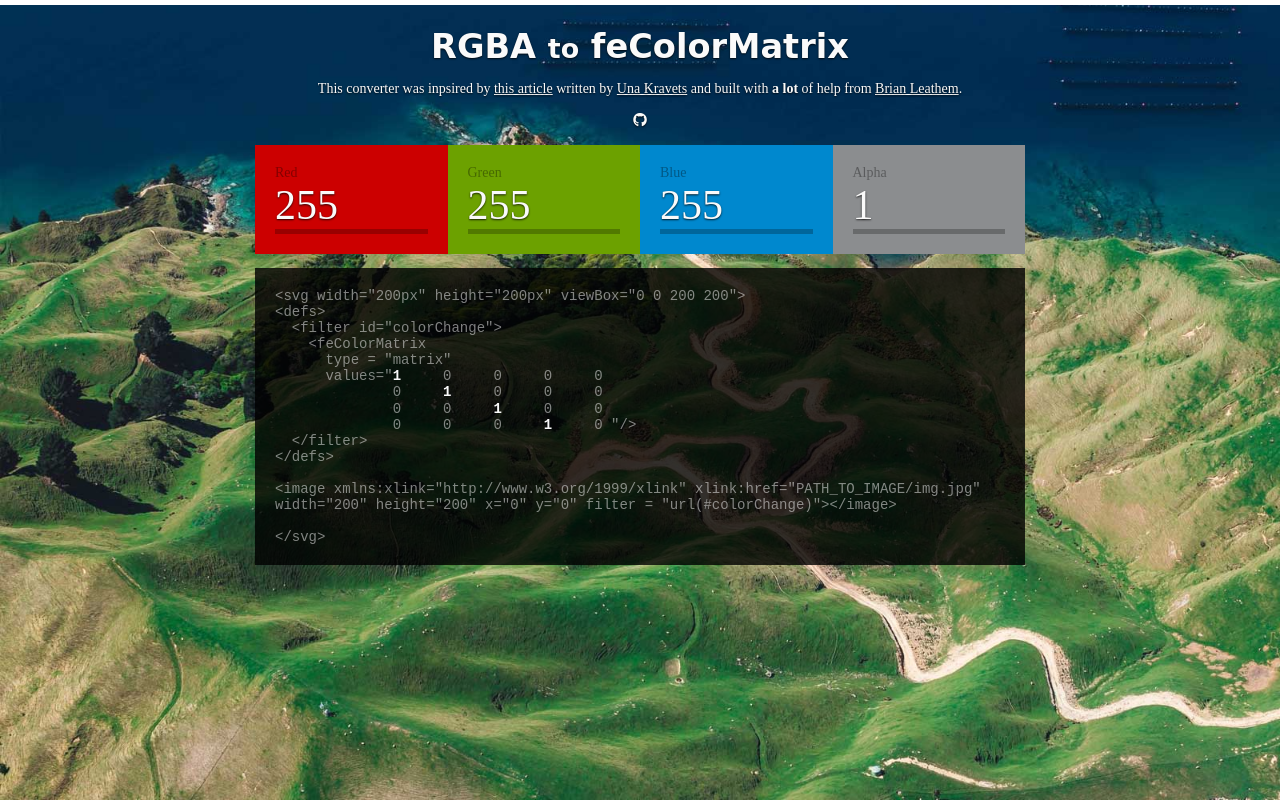
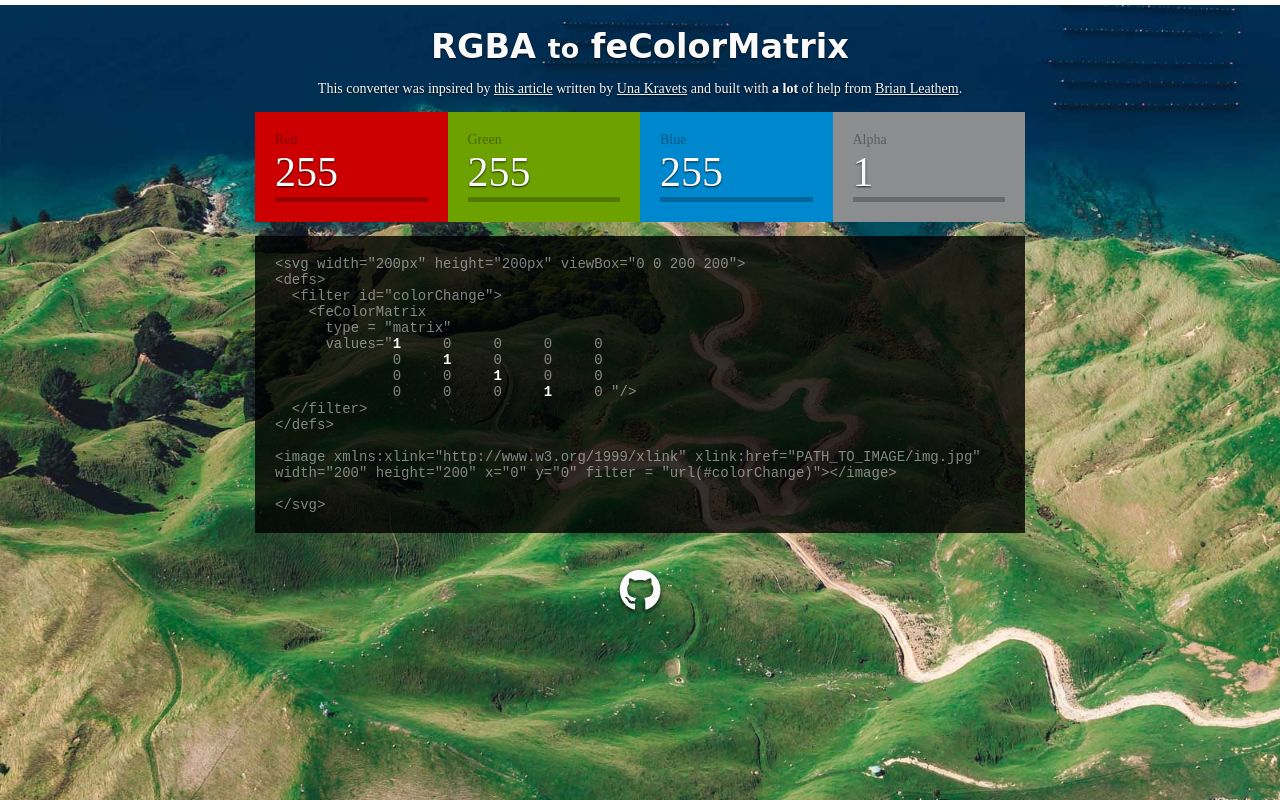
Before and after one commit to andresgalante/RGBAtoFeColorMatrix, a website: page index.html in a window 1280 px wide. Drawn offline with nearby package versions, Linux system fonts and the light colour scheme; a web font is replaced by a local one.

Commit message:
adds link to github

```diff
--- a/index.html
+++ b/index.html
@@ -14,10 +14,6 @@
     <p>
       This converter was inpsired by <a href="http://alistapart.com/article/finessing-fecolormatrix">this article</a> written by <a href="https://una.im/">Una Kravets</a> and built with <strong>a lot</strong> of help from <a href="https://github.com/bleathem">Brian Leathem</a>.
     </p>
-    <p>
-      <i class="fa fa-github" aria-hidden="true"></i>
-    </p>
-
     <form action="#">
       <div>
         <label for="rValue">Red</label>
@@ -55,13 +51,16 @@
 &lt;/svg&gt;</code>
 </pre>
 
-<!-- rgbaToFeColorMatrix = "255, 0, 0, 1" -->
+<h2>
+  <a href=""><i class="fa fa-github" aria-hidden="true"></i></a>
+</h2>
 
       <svg width="100%" height="100%"  viewBox="0 0 200 100" preserveAspectRatio = "xMinYMin slice">
         <defs>
           <filter id="colorChange">
             <feColorMatrix
               type = "matrix"
+              rgbaToFeColorMatrix = "255, 0, 0, 1"
               values="1     0     0     0     0
                       0     1     0     0     0
                       0     0     1     0     0
--- a/js/script.js
+++ b/js/script.js
@@ -48,12 +48,12 @@ var feColorMatrix = document.querySelector('feColorMatrix');
 window.onchange = function changeValue(){
   var rgba = rgbValues();
   var matrix = buildMatrix(rgba);
-//  console.log(rgba);
-//  console.log(matrix);
+  console.log(rgba);
+  console.log(matrix);
   feColorMatrix.setAttribute('values', matrix);
   document.getElementById('selectedColor').style.backgroundColor = 'rgba(' + document.getElementById('rValue').value + ',' + document.getElementById('gValue').value + ',' + document.getElementById('bValue').value + ',' + document.getElementById('aValue').value + ')';
 }
 
 // TODO: Create a js library.
 
-document.getElementsByTagName("feColorMatrix")[0].getAttribute("type");
+// document.getElementsByTagName("feColorMatrix")[0].getAttribute("type");
--- a/sass/base.scss
+++ b/sass/base.scss
@@ -40,6 +40,11 @@ h1{
   span{
     font-size: .8em;
   }
+}
+h2{
+  font-size: $font-size-base * 3;
+  text-align: center;
+  text-shadow: 0px 2px 4px rgba(0,0,0,.8);
 }
 
 p{
```
Also changed, not shown: README.md, css/base.css.
